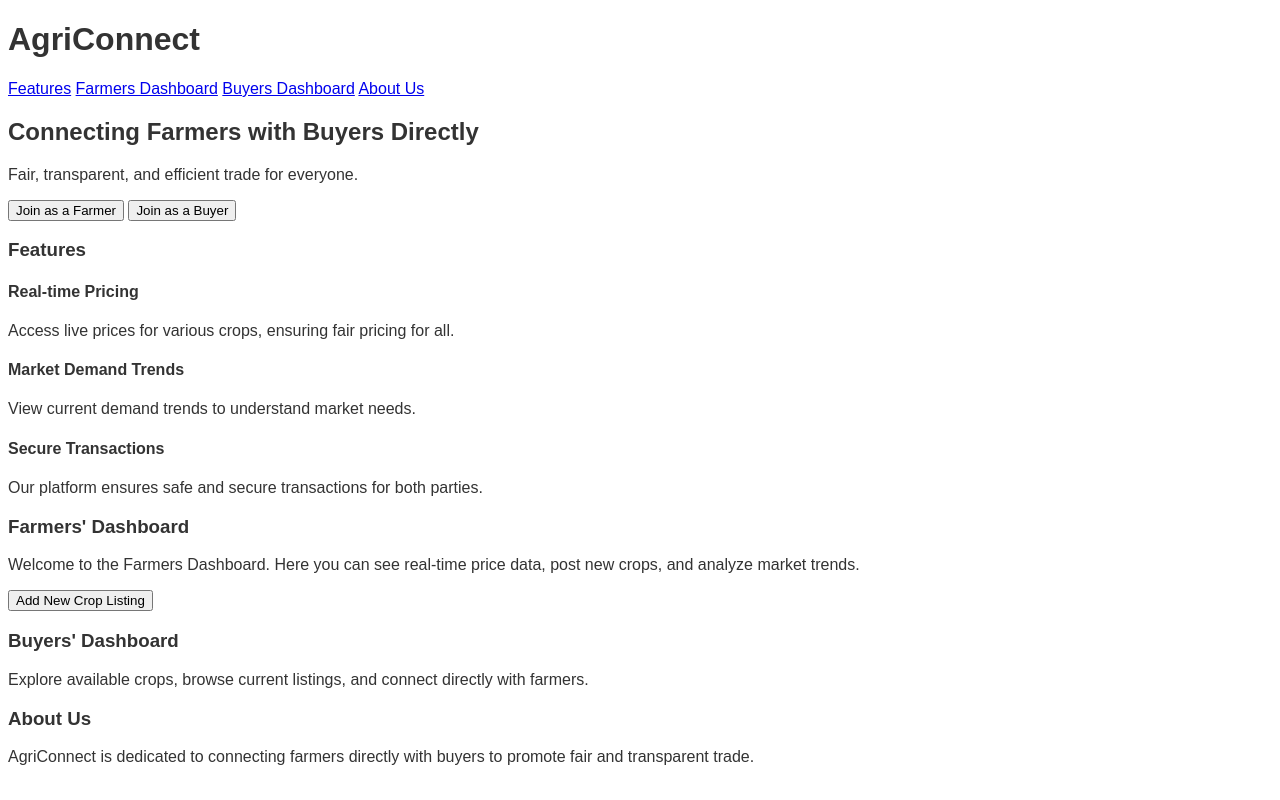
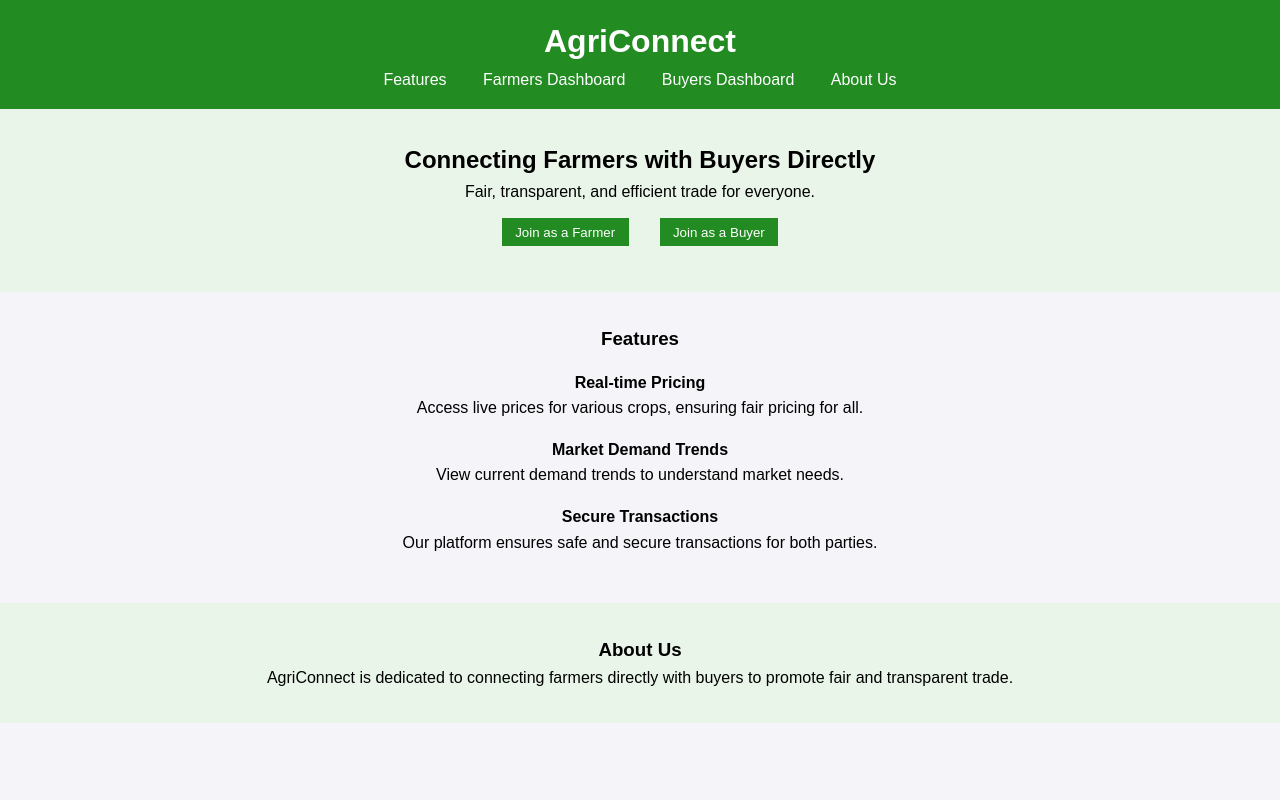
Before and after one commit to Swastikg403/Kisaan, a plain HTML site: page index.html in a window 1280 px wide. Drawn offline with Linux system fonts and the light colour scheme; no server answers.

Commit message:
Update styles.css

```diff
--- a/styles.css
+++ b/styles.css
@@ -1,34 +1,62 @@
-/* Global Styles */
-body {
-    font-family: Arial, sans-serif;
-    color: #333;
+/* Basic Reset */
+* {
+  margin: 0;
+  padding: 0;
+  box-sizing: border-box;
 }
 
-/* Hero Section */
-.hero-section {
-    background: url('https://example.com/farmer-field.jpg') no-repeat center center/cover;
-    color: #fff;
-    padding: 100px 0;
-    text-align: center;
+body {
+  font-family: Arial, sans-serif;
+  line-height: 1.6;
+  background-color: #f4f4f9;
 }
 
-/* Features Section */
-.features h2, .testimonials h2, .about h2, .blog h2, .contact h2 {
-    font-size: 2.5rem;
-    margin-bottom: 30px;
+header {
+  background: #228b22;
+  color: #fff;
+  padding: 1em;
+  text-align: center;
 }
 
-/* Testimonials */
-.testimonials blockquote {
-    background: #fff;
-    padding: 20px;
-    border-left: 5px solid #007bff;
-    margin: 15px 0;
+nav a {
+  color: #fff;
+  margin: 0 1em;
+  text-decoration: none;
 }
 
-/* Footer */
-.footer {
-    background: #333;
-    color: #fff;
-    padding: 20px 0;
+#hero {
+  padding: 2em;
+  text-align: center;
+  background: #e9f5e9;
 }
+
+.cta-buttons button {
+  margin: 1em;
+  padding: 0.5em 1em;
+  border: none;
+  background: #228b22;
+  color: #fff;
+  cursor: pointer;
+}
+
+#features {
+  padding: 2em;
+  text-align: center;
+}
+
+.feature {
+  margin: 1em 0;
+}
+
+.dashboard {
+  display: none;
+  padding: 2em;
+  background: #f4f4f4;
+  text-align: center;
+}
+
+#about {
+  padding: 2em;
+  background: #e9f5e9;
+  text-align: center;
+}
```
